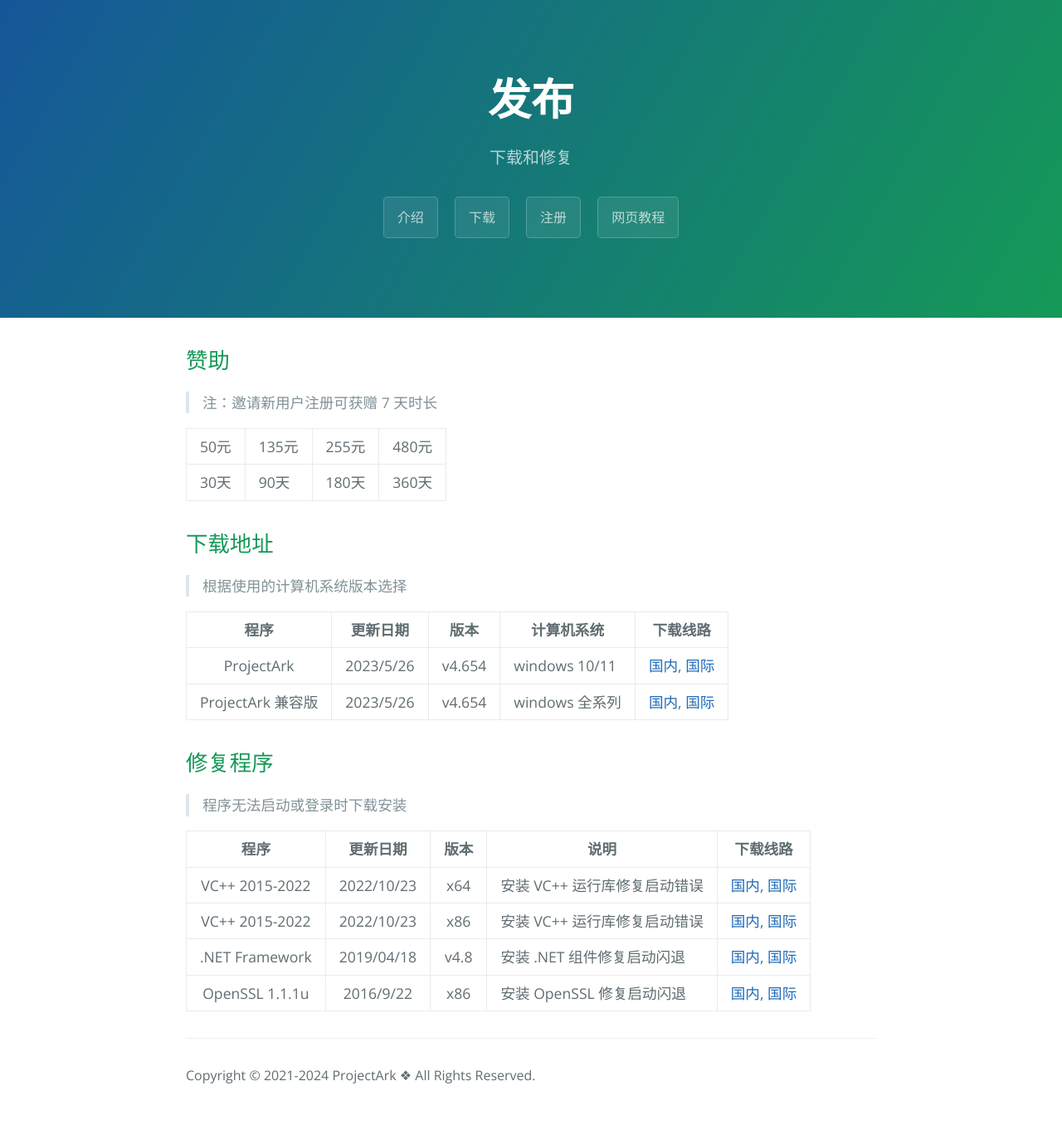
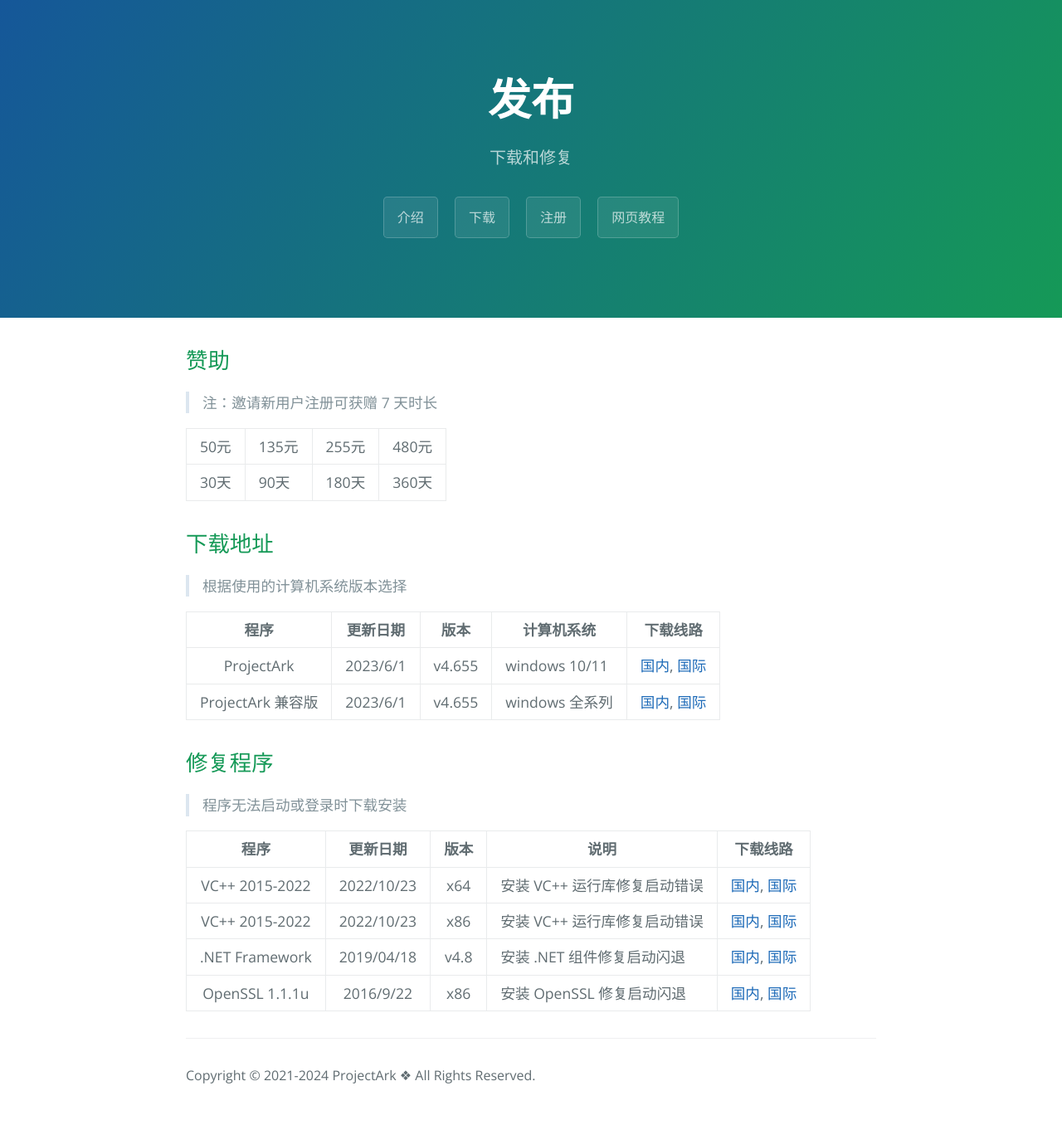
Before and after one commit to ProjectArkClub/ProjectArkClub.github.io, a Jekyll site: the page built from release.md, in a window 1280 px wide. Shown: the whole page at 83% size. Built offline with Jekyll 4.4.1, drawn with Linux system fonts in a browser that asks for light colours.

Commit message:
new version

```diff
--- a/_config.yml
+++ b/_config.yml
@@ -39,8 +39,8 @@
 bucket_url: https://download-projectark-1258640941.cos.ap-shanghai.myqcloud.com
 google_analytics: G-Q0B9W70VGJ
 projectArk: False
-projectArk_version: v4.654
-projectArk_version_update: 2023/5/26
+projectArk_version: v4.655
+projectArk_version_update: 2023/6/1
 projectArk_update_version: v3.7.9.0
 
 # Build settings
```
